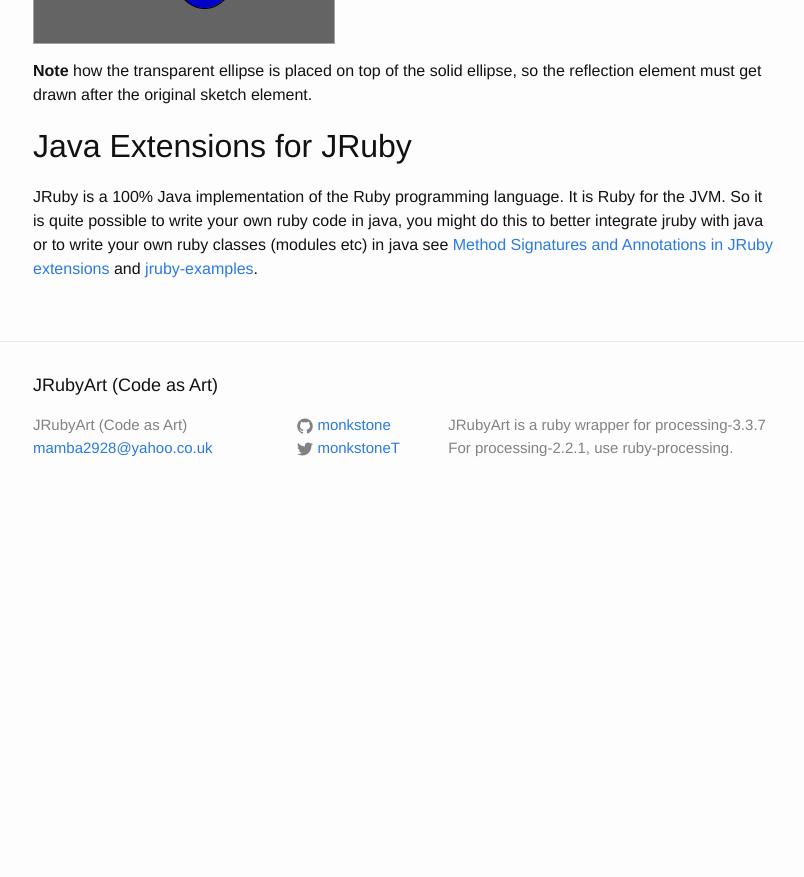
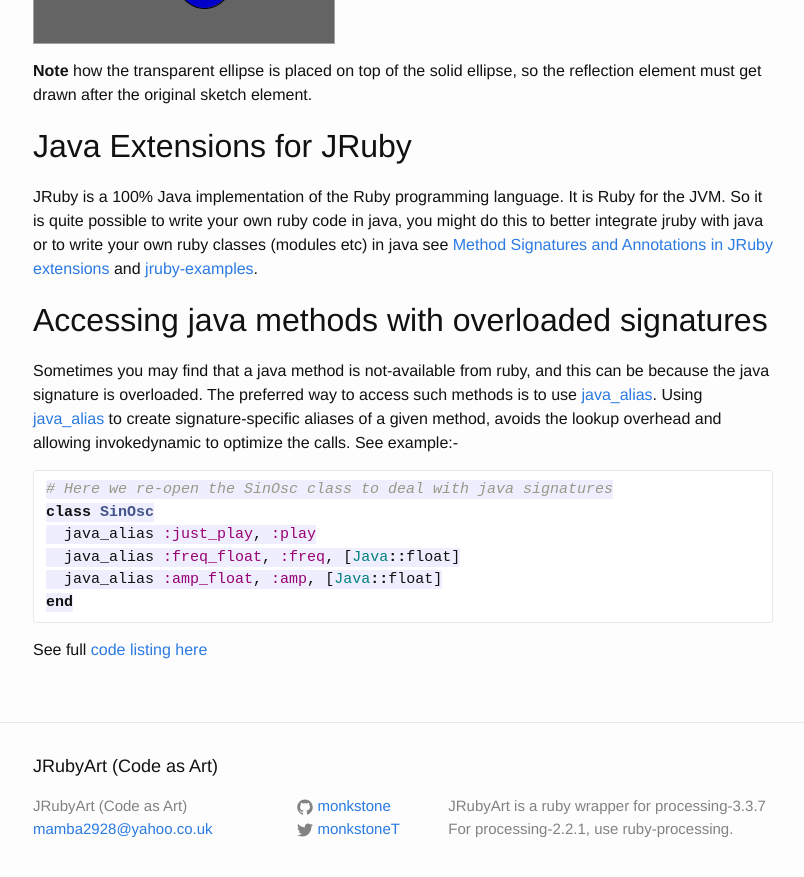
Before and after one commit to ruby-processing/JRubyArt, a Jekyll site: the page built from _magic/jruby.md, in a window 1280 px wide and 900 px high, scrolled down 2374 px. Shown: the top 877 px of the window, without its empty margins (237-1041 px from the left). Built offline with Jekyll 4.4.1, drawn with Linux system fonts in a browser that asks for light colours; before the commit the page ends 2893 px from its top, so only the background shows below that.

Commit message:
java_alias

````diff
--- a/_magic/jruby.md
+++ b/_magic/jruby.md
@@ -89,6 +89,23 @@
 
 JRuby is a 100% Java implementation of the Ruby programming language. It is Ruby for the JVM. So it is quite possible to write your own ruby code in java, you might do this to better integrate jruby with java or to write your own ruby classes (modules etc) in java see [Method Signatures and Annotations in JRuby extensions][signatures] and [jruby-examples][jruby-examples].
 
+## Accessing java methods with overloaded signatures ##
+
+Sometimes you may find that a java method is not-available from ruby, and this can be because the java signature is overloaded. The preferred way to access such methods is to use [java_alias][alias]. Using [java_alias][alias] to create signature-specific aliases of a given method, avoids the lookup overhead and allowing invokedynamic to optimize the calls. See example:-
+
+```ruby
+# Here we re-open the SinOsc class to deal with java signatures
+class SinOsc
+  java_alias :just_play, :play
+  java_alias :freq_float, :freq, [Java::float]
+  java_alias :amp_float, :amp, [Java::float]
+end
+```
+
+See full [code listing here][code]
+
+[code]:https://github.com/ruby-processing/JRubyArt-examples/blob/master/processing_app/library/sound/sine_cluster.rb
+[alias]:https://github.com/jruby/jruby/wiki/ImprovingJavaIntegrationPerformance
 [library]:https://github.com/processing/processing/wiki/Library-Basics
 [wip]:http://kares.org/jruby-ji-doc/
 [wiki]:https://github.com/jruby/jruby/wiki/CallingJavaFromJRuby
````
